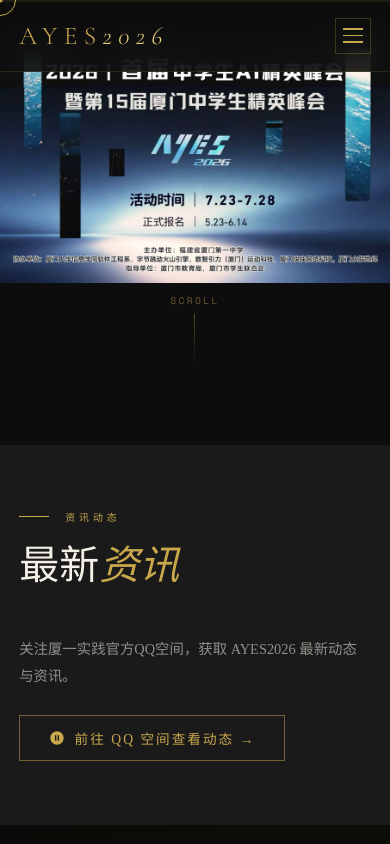
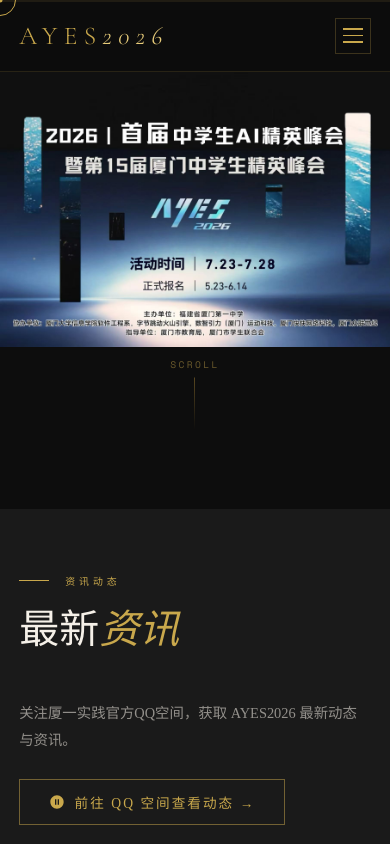
Before and after one commit to I-N-T/i-n-t.github.io, a plain HTML site: page index.html in a window 390 px wide. Shown: the top 844 px of the page. Drawn offline with nearby package versions, Linux system fonts and the light colour scheme.

Commit message:
Update index.html

```diff
--- a/index.html
+++ b/index.html
@@ -782,9 +782,10 @@
     section { padding: 4rem 0; }
     #home { min-height: auto; justify-content: flex-start; }
     .hero-bg {
-      width: 100%;        /* 移动端全宽 */
+      width: 100%;
       max-width: 100%;
-      margin: 0.5rem 0 0;
+      max-height: none;
+      margin: var(--nav-h) 0 0;
       position: relative;
       top: auto; left: auto; right: auto; bottom: auto;
       transform: none;
```
